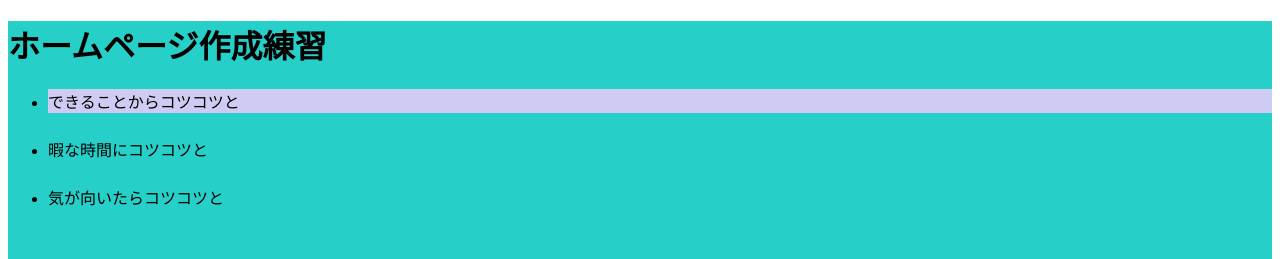
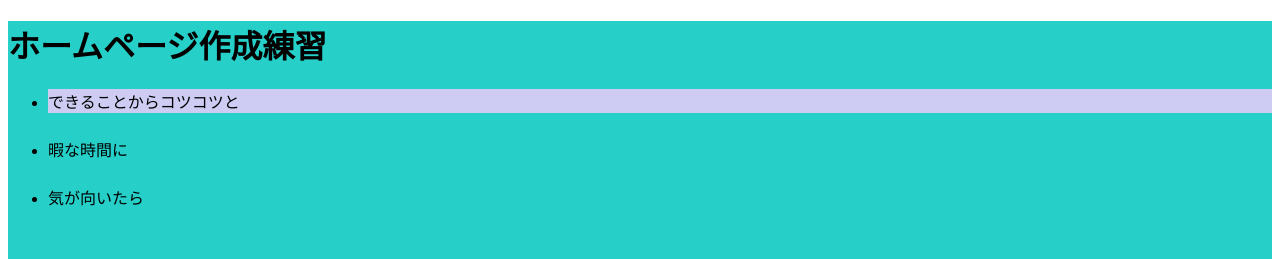
Before and after one commit to sonoken0501/oumi, a plain HTML site: page index.html in a window 1280 px wide. Shown: the top 259 px of the page. Drawn offline with Linux system fonts and the light colour scheme.

Commit message:
Update index.html

```diff
--- a/index.html
+++ b/index.html
@@ -12,8 +12,8 @@
      <h1>ホームページ作成練習</h1>
       <ul>
        <li class="kotsu">できることからコツコツと</li>
-     　<li>暇な時間にコツコツと</li>
-   　  <li>気が向いたらコツコツと</li>
+     　<li>暇な時間に</li>
+   　  <li>気が向いたら</li>
       </ul>
     </div>
 
```
